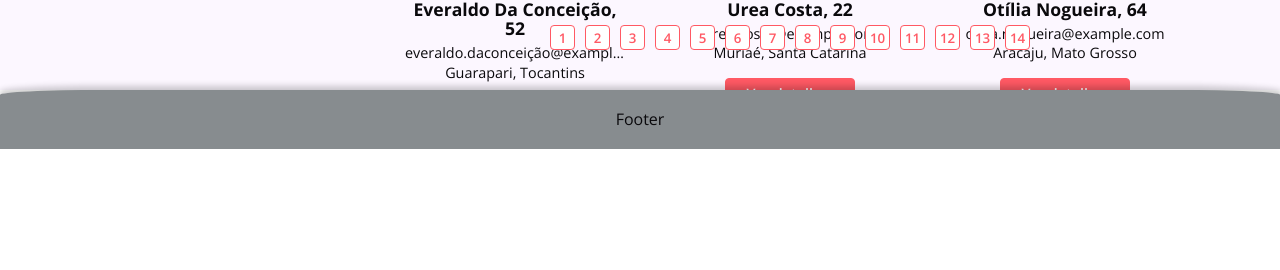
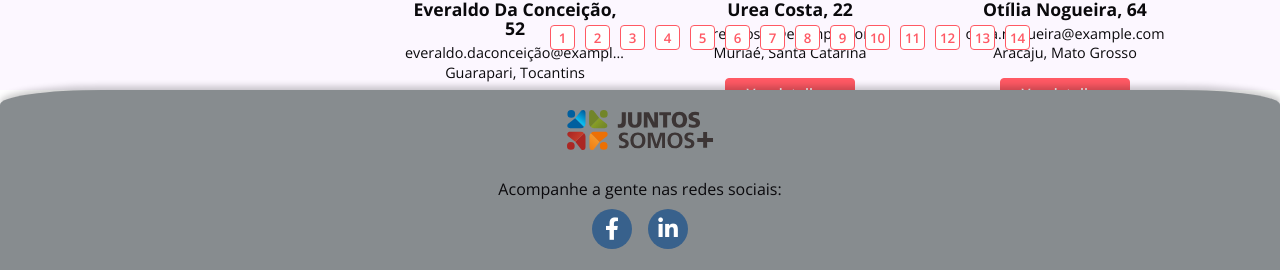
Before and after one commit to msfern/juntossomosmais-challenge, a React (Create React App) app: page / in a window 1280 px wide. Shown: the part 1915-2185 px from the top of the page. Before the commit the page ends 2064 px from the top, so only its background shows below. Built offline with nearby package versions, Linux system fonts and the light colour scheme.

Commit message:
Update Footer

```diff
--- a/src/components/Footer/index.js
+++ b/src/components/Footer/index.js
@@ -4,7 +4,12 @@ import './style.css';
 const Footer = () => {
   return (
     <footer className='footer'>
-      Footer
+      <img src='/logo.svg' alt='Logo' />
+      <p className='footer-text'>Acompanhe a gente nas redes sociais:</p>
+      <div className='social'>
+        <a className='social-item' href='https://www.facebook.com/OficialJuntosSomosMais/'><i className="fab fa-facebook-f"></i></a>
+        <a className='social-item' href='https://www.linkedin.com/company/juntos-somos-mais/'><i className="fab fa-linkedin-in"></i></a>
+      </div>
     </footer>
   )
 }
--- a/src/components/Footer/style.css
+++ b/src/components/Footer/style.css
@@ -1,6 +1,7 @@
 .footer {
   margin: auto 0 0;
   display: flex;
+  flex-direction: column;
   align-items: center;
   justify-content: center;
   padding: 20px 0;
@@ -9,3 +10,32 @@
   border-top-right-radius: 8%;
   box-shadow: 1px -3px 6px 1px rgba(0,0,0,.2);
 }
+
+.footer img {
+  height: 40px;
+  width: 100%;
+}
+
+.footer .footer-text {
+  margin: 30px 0 10px;
+}
+
+.footer .social-item {
+  position: relative;
+  display: inline-block;
+  margin: 0 8px;
+  border-radius: 50%;
+  background-color: var(--blue);
+  color: white;
+  width: 40px;
+  height: 40px;
+  font-size: 1.4rem;
+  cursor: pointer;
+}
+
+.footer .social-item i {
+  position: absolute;
+  left: 50%;
+  top: 50%;
+  transform: translate(-50%, -50%);
+}
```
